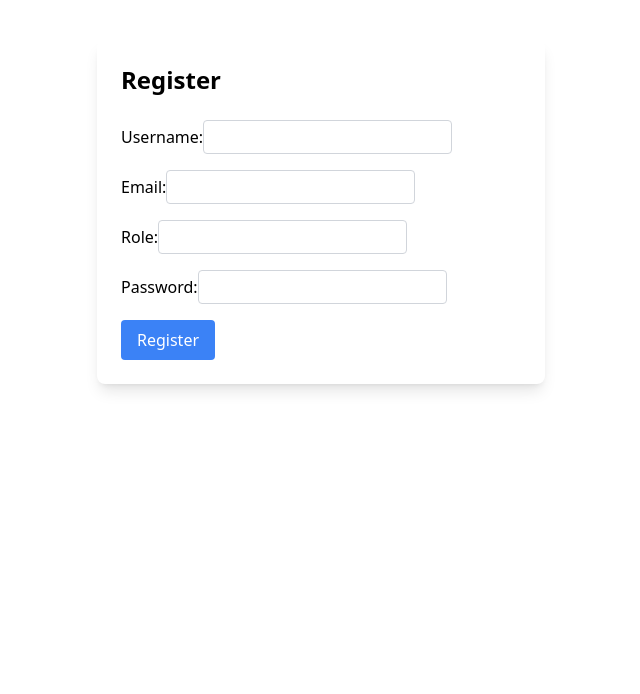
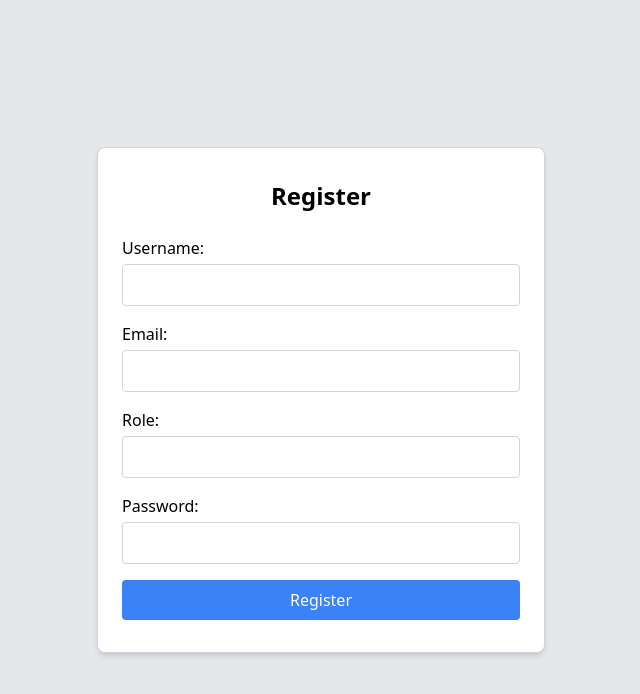
Before and after one commit to abhitech2002/Online_Lecture, a React (Create React App) app in the folder frontend/: page /register in a window 1280 px wide. Shown: the top 694 px of the page, without its empty margins (319-959 px from the left). Built offline with nearby package versions, Linux system fonts and the light colour scheme.

Commit message:
feat: Register page added

```diff
--- a/frontend/src/pages/RegisterPage.jsx
+++ b/frontend/src/pages/RegisterPage.jsx
@@ -1,13 +1,13 @@
 import React, { useState } from 'react';
-// import { useHistory } from 'react-router-dom';
+import { useNavigate } from 'react-router-dom';
 import axios from 'axios';
 
 const RegisterPage = () => {
-//   const history = useHistory();
+  const navigate = useNavigate();
   const [formData, setFormData] = useState({
     userName: '',
     email: '',
-    role:'',
+    role: '',
     password: '',
   });
 
@@ -19,68 +19,70 @@ const RegisterPage = () => {
     e.preventDefault();
     try {
       await axios.post('http://localhost:8895/api/users/register', formData);
-    //   history.push('/login');
+      navigate('/login');
     } catch (error) {
       console.error('Error registering user:', error);
     }
   };
 
   return (
-    <div className="max-w-md mx-auto mt-10 p-6 bg-white rounded-lg shadow-lg">
-      <h2 className="text-2xl font-bold mb-6">Register</h2>
+    <div className="flex justify-center items-center h-screen bg-gray-200">
+      <div className="max-w-md w-full px-6 py-8 bg-white shadow-md rounded-lg border border-gray-300">
+        <h2 className="text-2xl font-bold mb-6 text-center">Register</h2>
         <form onSubmit={handleSubmit} className="space-y-4">
           <div>
-          <label htmlFor="userName">Username:</label>
+            <label htmlFor="userName" className="block mb-1">Username:</label>
             <input
               type="text"
               id="userName"
               name="userName"
               value={formData.userName}
               onChange={handleChange}
-            className="border border-gray-300 rounded px-2 py-1"
+              className="border border-gray-300 rounded px-3 py-2 w-full"
             />
           </div>
           <div>
-          <label htmlFor="email">Email:</label>
+            <label htmlFor="email" className="block mb-1">Email:</label>
             <input
               type="email"
               id="email"
               name="email"
               value={formData.email}
               onChange={handleChange}
-            className="border border-gray-300 rounded px-2 py-1"
+              className="border border-gray-300 rounded px-3 py-2 w-full"
             />
           </div>
           <div>
-          <label htmlFor="role">Role:</label>
+            <label htmlFor="role" className="block mb-1">Role:</label>
             <input
               type="text"
               id="role"
               name="role"
               value={formData.role}
               onChange={handleChange}
-            className="border border-gray-300 rounded px-2 py-1"
+              className="border border-gray-300 rounded px-3 py-2 w-full"
             />
           </div>
           <div>
-          <label htmlFor="password">Password:</label>
+            <label htmlFor="password" className="block mb-1">Password:</label>
             <input
               type="password"
               id="password"
               name="password"
               value={formData.password}
               onChange={handleChange}
-            className="border border-gray-300 rounded px-2 py-1"
+              className="border border-gray-300 rounded px-3 py-2 w-full"
             />
           </div>
           <button
             type="submit"
-          className="bg-blue-500 text-white rounded px-4 py-2 hover:bg-blue-600"
+            className="bg-blue-500 text-white rounded px-4 py-2 hover:bg-blue-600 w-full"
           >
             Register
           </button>
         </form>
       </div>
+    </div>
   );
 };
 
```
Lines whose indentation alone changed are shown as unchanged.
